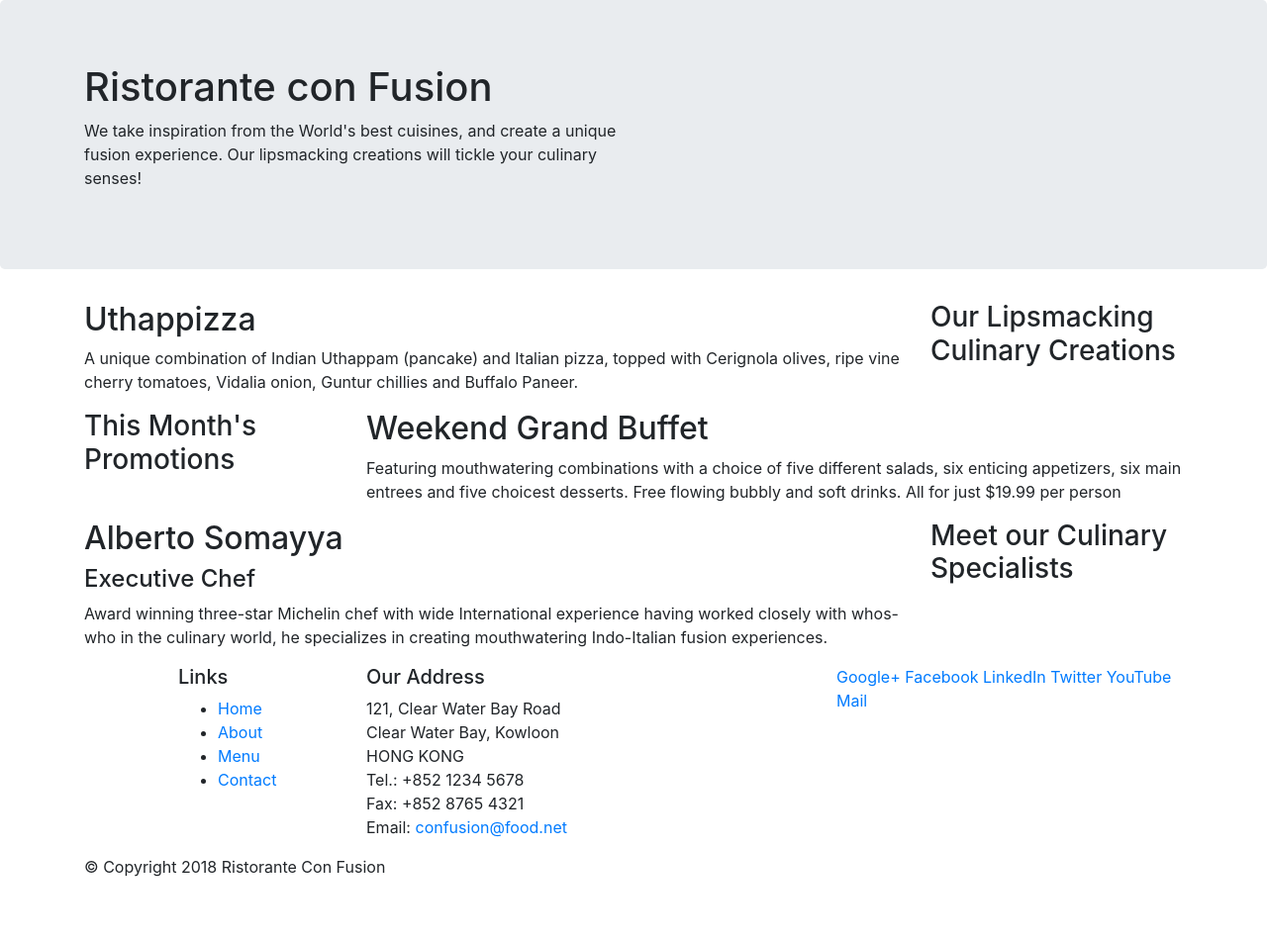
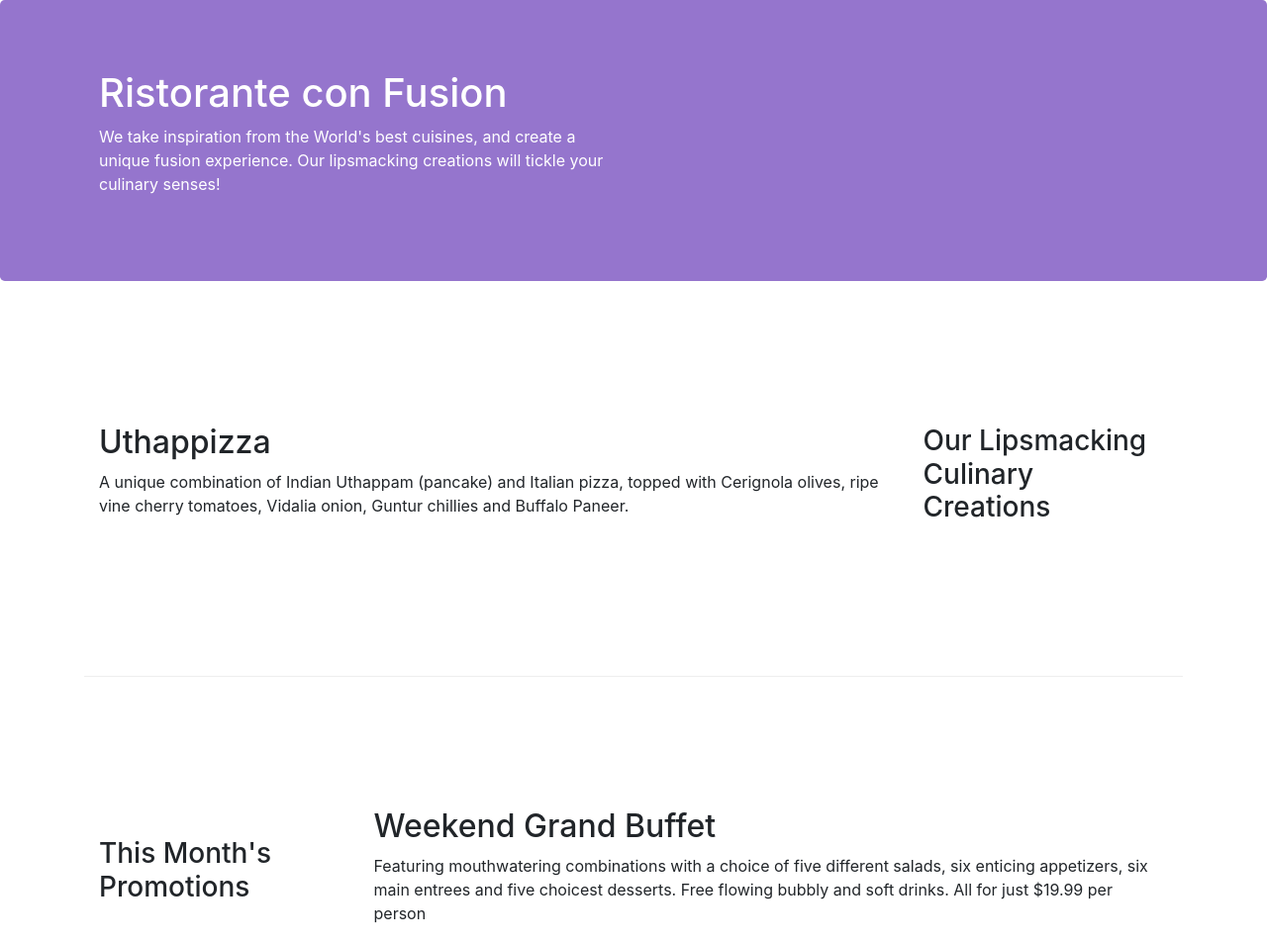
Before and after one commit to weirdrag08/Bootstrap, a website: page index.html in a window 1280 px wide. Shown: the top 954 px of the page at 99% size. Before the commit the page ends 904 px from the top, so only its background shows below. Drawn offline with nearby package versions, Linux system fonts and the light colour scheme.

Commit message:
Bootstrap Grid Part 2

```diff
--- /dev/null
+++ b/css/styles.css
@@ -0,0 +1,30 @@
+.row-header{
+    margin: 0 auto;
+    padding: 0 auto;
+}
+
+.row-content{
+    margin: 0px auto;
+    padding: 50px 0px;
+    border-bottom: 1px ridge;
+    min-height: 400px;
+}
+
+.footer{
+    background: #D1C4E9;
+    margin: 0px auto;
+    padding: 20px 0px;
+}
+
+.jumbotron{
+    margin: 0px auto;
+    padding: 70px 30px;
+    background: #9575CD;
+    color: #FFFFFF;
+}
+
+.address{
+    font-size: 80%;
+    margin: 0px;
+    color: #0F0F0F;
+}
--- a/index.html
+++ b/index.html
@@ -4,24 +4,22 @@
     <!-- Required meta tags always come first -->
     <meta charset="utf-8" />
     <meta
-      name="viewport"
-      content="width=device-width, initial-scale=1, shrink-to-fit=no"
+      name = "viewport"
+      content = "width=device-width, initial-scale = 1, shrink-to-fit = no"
     />
-    <meta http-equiv="x-ua-compatible" content="ie=edge" />
+    <meta http-equiv = "x-ua-compatible" content = "ie = edge" />
 
     <!-- Bootstrap CSS -->
-    <link
-      rel="stylesheet"
-      href="node_modules/bootstrap/dist/css/bootstrap.min.css"
-    />
+    <link rel = "stylesheet" href = "node_modules/bootstrap/dist/css/bootstrap.min.css"/>
+    <link rel = "stylesheet" href = "css/styles.css">
     <title>Ristorante Con Fusion</title>
   </head>
 
   <body>
-    <header class = "jumbotron">
-      <div class = "container">
-        <div class = "row">
-          <div class = "col-12 col-sm-6">
+    <header class="jumbotron">
+      <div class="container">
+        <div class="row row-header">
+          <div class="col-12 col-sm-6">
             <h1>Ristorante con Fusion</h1>
             <p>
               We take inspiration from the World's best cuisines, and create a
@@ -29,17 +27,17 @@
               your culinary senses!
             </p>
           </div>
-          <div class = "col-12 col-sm"></div>
+          <div class="col-12 col-sm"></div>
         </div>
       </div>
     </header>
 
-    <div class = "container">
-      <div class = "row">
-        <div class = "col-12 col-sm-4 order-sm-last col-md-3">
+    <div class="container">
+      <div class="row align-items-center row-content">
+        <div class="col-12 col-sm-4 order-sm-last col-md-3">
           <h3>Our Lipsmacking Culinary Creations</h3>
         </div>
-        <div class = "col-12 col-sm order-sm-first col-md">
+        <div class="col-12 col-sm order-sm-first col-md">
           <h2>Uthappizza</h2>
           <p>
             A unique combination of Indian Uthappam (pancake) and Italian pizza,
@@ -49,11 +47,11 @@
         </div>
       </div>
 
-      <div class = "row">
-        <div class = "col-12 col-sm-4 col-md-3">
+      <div class="row align-items-center row-content">
+        <div class="col-12 col-sm-4 col-md-3">
           <h3>This Month's Promotions</h3>
         </div>
-        <div class = "col-12 col-sm col-md">
+        <div class="col-12 col-sm col-md">
           <h2>Weekend Grand Buffet</h2>
           <p>
             Featuring mouthwatering combinations with a choice of five different
@@ -64,11 +62,11 @@
         </div>
       </div>
 
-      <div class = "row">
-        <div class = "col-12 col-sm-4 order-sm-last col-md-3">
+      <div class="row align-items-center row-content">
+        <div class="col-12 col-sm-4 order-sm-last col-md-3">
           <h3>Meet our Culinary Specialists</h3>
         </div>
-        <div class = "col-12 col-sm order-sm-first col-md">
+        <div class="col-12 col-sm order-sm-first col-md">
           <h2>Alberto Somayya</h2>
           <h4>Executive Chef</h4>
           <p>
@@ -81,21 +79,21 @@
       </div>
     </div>
 
-    <footer>
-      <div class = "container">
-        <div class = "row">
-          <div class = "col-4 offset-1 col-sm-2">
+    <footer class = "footer">
+      <div class="container">
+        <div class="row">
+          <div class="col-4 offset-1 col-sm-2">
             <h5>Links</h5>
-            <ul>
+            <ul class="list-unstyled">
               <li><a href="#">Home</a></li>
               <li><a href="#">About</a></li>
               <li><a href="#">Menu</a></li>
               <li><a href="#">Contact</a></li>
             </ul>
           </div>
-          <div class = "col-7 col-sm-5">
+          <div class="col-7 col-sm-5">
             <h5>Our Address</h5>
-            <address>
+            <address class = "address">
               121, Clear Water Bay Road<br />
               Clear Water Bay, Kowloon<br />
               HONG KONG<br />
@@ -104,8 +102,8 @@
               Email: <a href="mailto:confusion@food.net">confusion@food.net</a>
             </address>
           </div>
-          <div class = "col-12 col-sm-4">
-            <div>
+          <div class="col-12 col-sm-4 align-self-center">
+            <div class = "text-center">
               <a href="http://google.com/+">Google+</a>
               <a href="http://www.facebook.com/profile.php?id=">Facebook</a>
               <a href="http://www.linkedin.com/in/">LinkedIn</a>
@@ -115,8 +113,8 @@
             </div>
           </div>
         </div>
-        <div class = "row">
-          <div class = "col-auto">
+        <div class="row justify-content-center">
+          <div class="col-auto">
             <p>© Copyright 2018 Ristorante Con Fusion</p>
           </div>
         </div>
```
